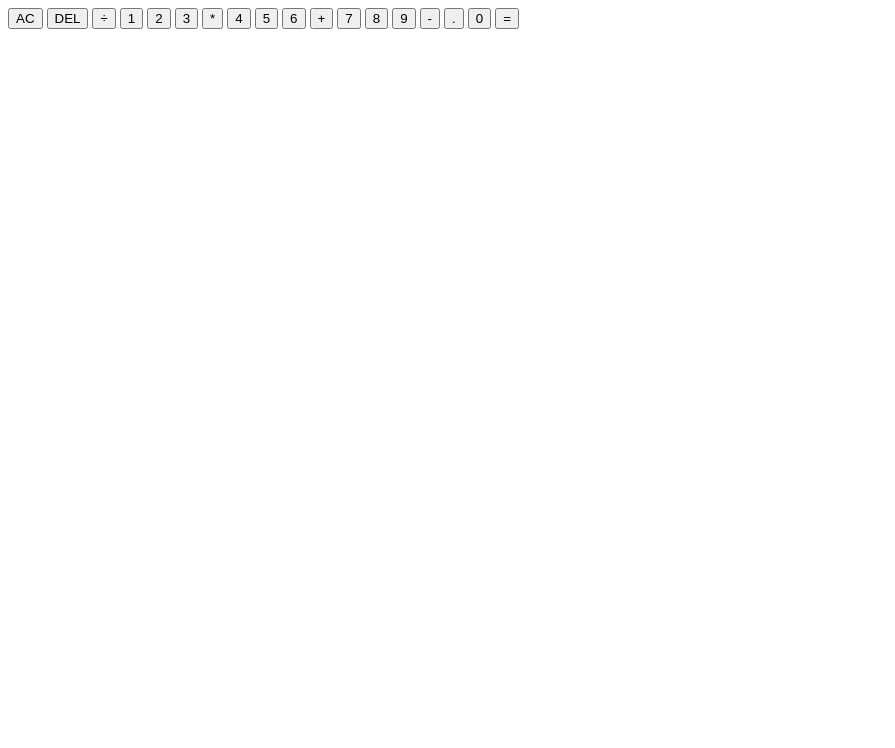
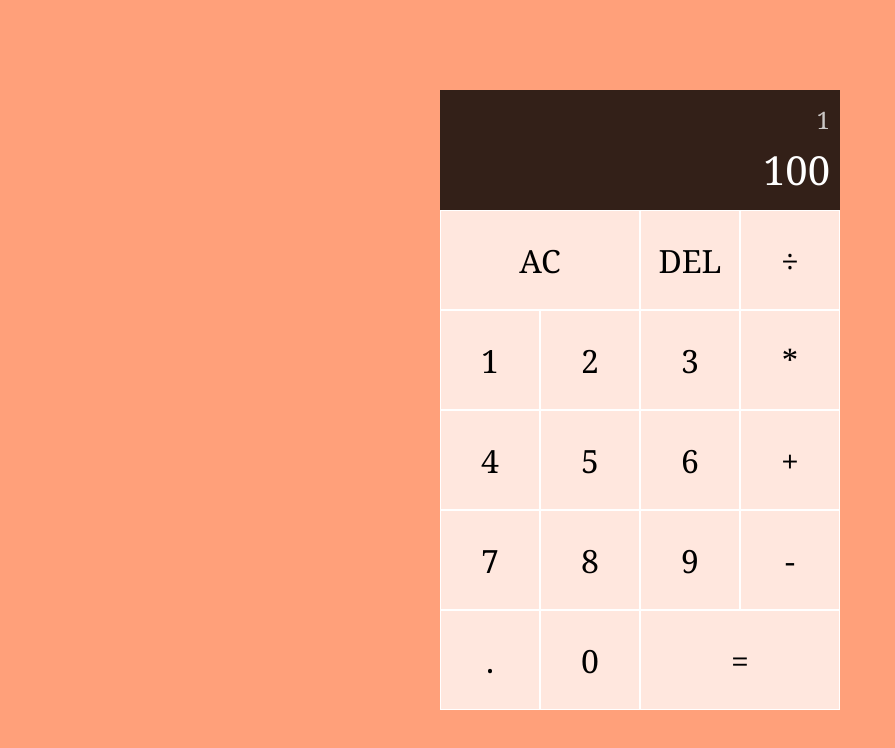
Before and after one commit to Norwood91/Calculator, a plain HTML site: page index.html in a window 1280 px wide. Shown: the whole page, without its empty margins (0-895 px from the left). Drawn offline with Linux system fonts and the light colour scheme.

Commit message:
Added some styling to the calculator and background, might add more later.

```diff
--- a/index.html
+++ b/index.html
@@ -10,8 +10,8 @@
   <body>
     <div class="calculator-grid">
       <div class="output">
-        <div class="previous-operand"></div>
-        <div class="current-operand"></div>
+        <div class="previous-operand">1</div>
+        <div class="current-operand">100</div>
       </div>
       <button class="spanTwo">AC</button>
       <button>DEL</button>
--- a/style.css
+++ b/style.css
@@ -0,0 +1,60 @@
+*,
+*::before,
+*::after {
+  box-sizing: border-box;
+  font-family: Georgia, 'Times New Roman', Times, serif;
+  font-weight: normal;
+}
+
+body {
+  padding: 0;
+  margin: 0;
+  background: lightsalmon;
+}
+
+.calculator-grid {
+  display: grid;
+  justify-content: center;
+  align-content: center;
+  min-height: 100vh;
+  grid-template-columns: repeat(4, 100px);
+  grid-template-rows: minmax(120px, auto) repeat(5, 100px);
+}
+
+.calculator-grid > button {
+  cursor: pointer;
+  font-size: 2rem;
+  border: 1px solid white;
+  outline: none;
+  background-color: rgba(255, 255, 255, 0.75);
+}
+
+.calculator-grid > button:hover {
+  background-color: rgba(255, 255, 255, 0.9);
+}
+
+.spanTwo {
+  grid-column: span 2;
+}
+
+.output {
+  grid-column: 1 / -1;
+  background: rgba(0, 0, 0, 0.8);
+  display: flex;
+  align-items: flex-end;
+  justify-content: space-around;
+  flex-direction: column;
+  padding: 10px;
+  word-wrap: break-word;
+  word-break: break-all;
+}
+
+.output .previous-operand {
+  color: rgba(255, 255, 255, 0.75);
+  font-size: 1.5rem;
+}
+
+.output .current-operand {
+  color: rgba(255, 255, 255);
+  font-size: 2.5rem;
+}
```
